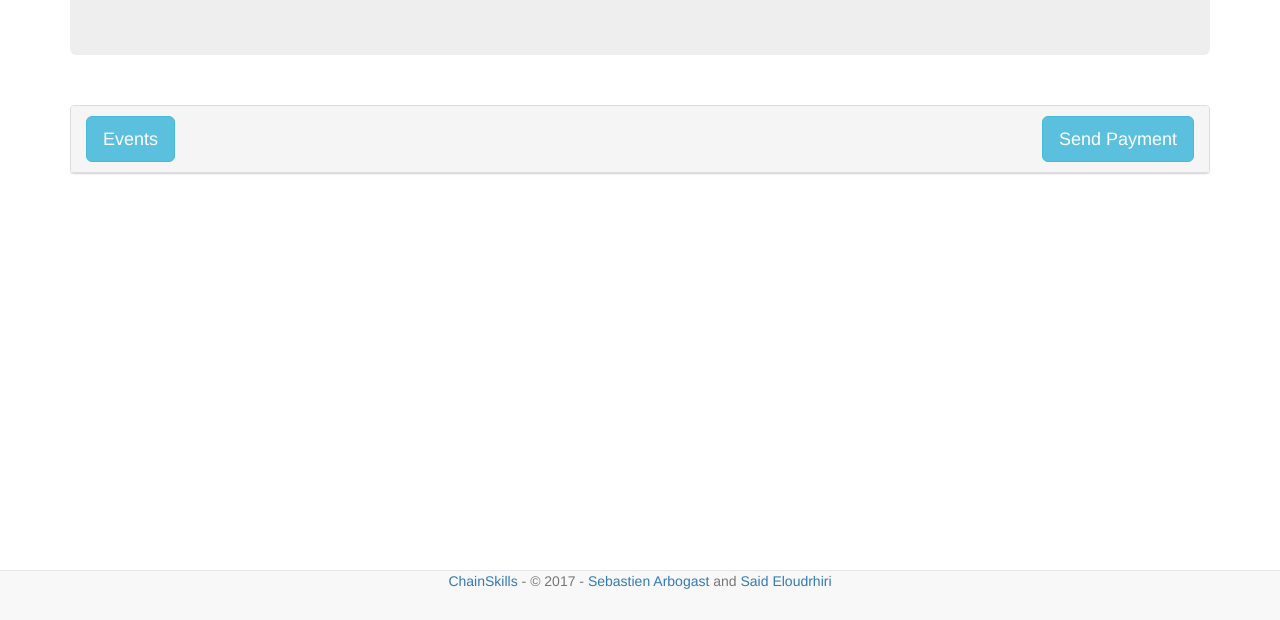
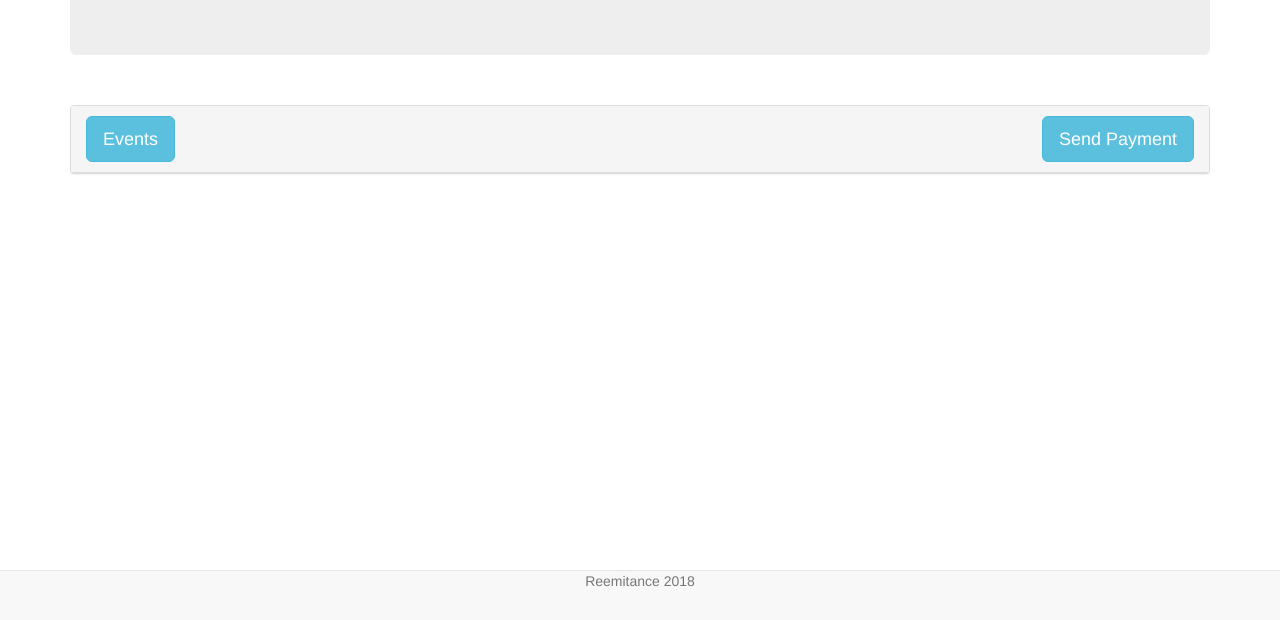
Before and after one commit to trenejro/chainlist-truffle4, a website: page docs/index.html in a window 1280 px wide. Shown: the part 180-800 px from the top of the page. Drawn offline with nearby package versions, Linux system fonts and the light colour scheme.

Commit message:
Update index.html

```diff
--- a/docs/index.html
+++ b/docs/index.html
@@ -115,7 +115,7 @@
   <div id="footer" class="container">
     <nav class="navbar navbar-default navbar-fixed-bottom">
       <div class="navbar-inner navbar-content-center text-center">
-        <p class="text-muted" credit><a href="http://chainskills.com">ChainSkills</a> - &copy; 2017 - <a href="https://twitter.com/sarbogast">Sebastien Arbogast</a> and <a href="https://twitter.com/eloudsa">Said Eloudrhiri</a></p>
+        <p class="text-muted" credit> Reemitance 2018</p>
       </div>
     </nav>
   </div>
```
